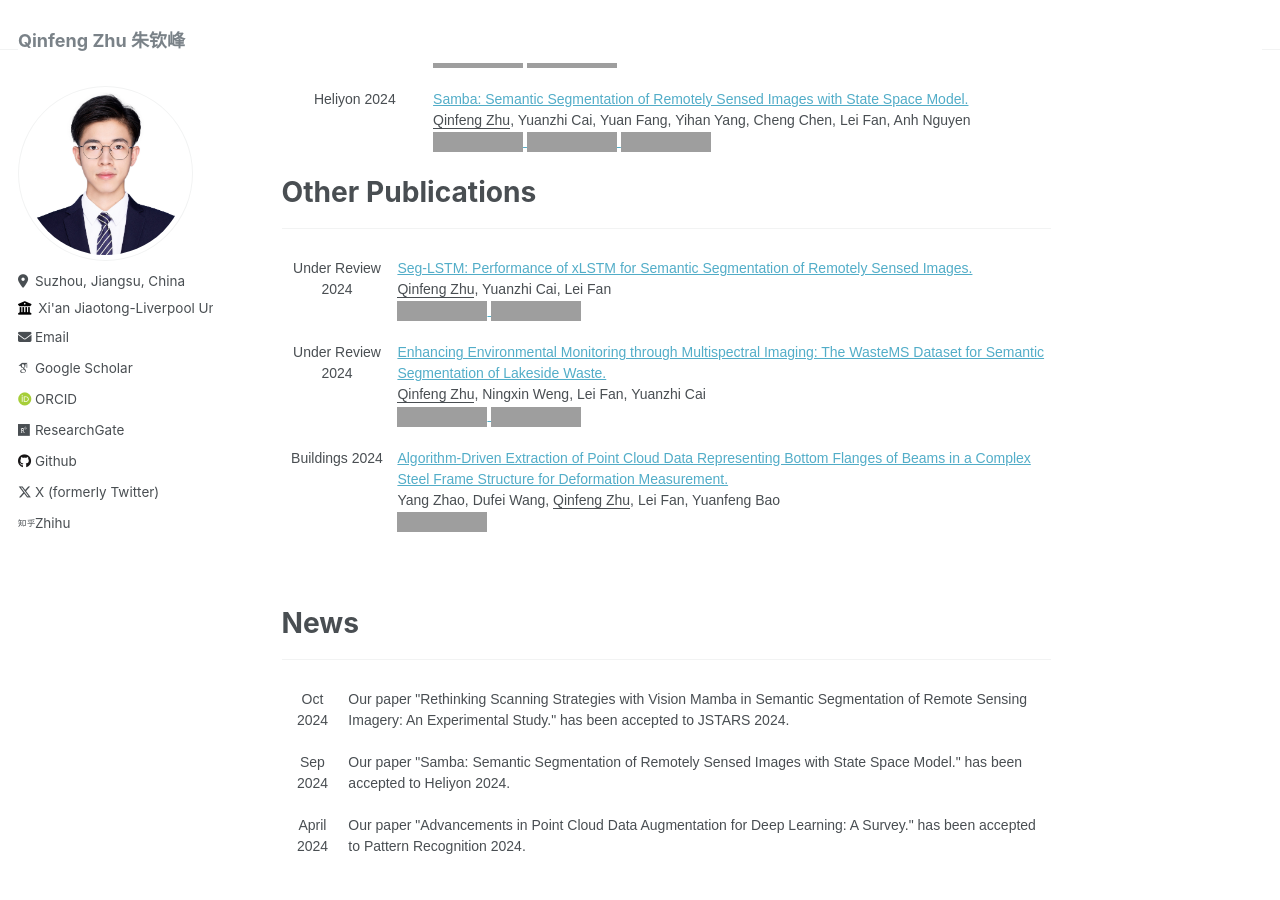
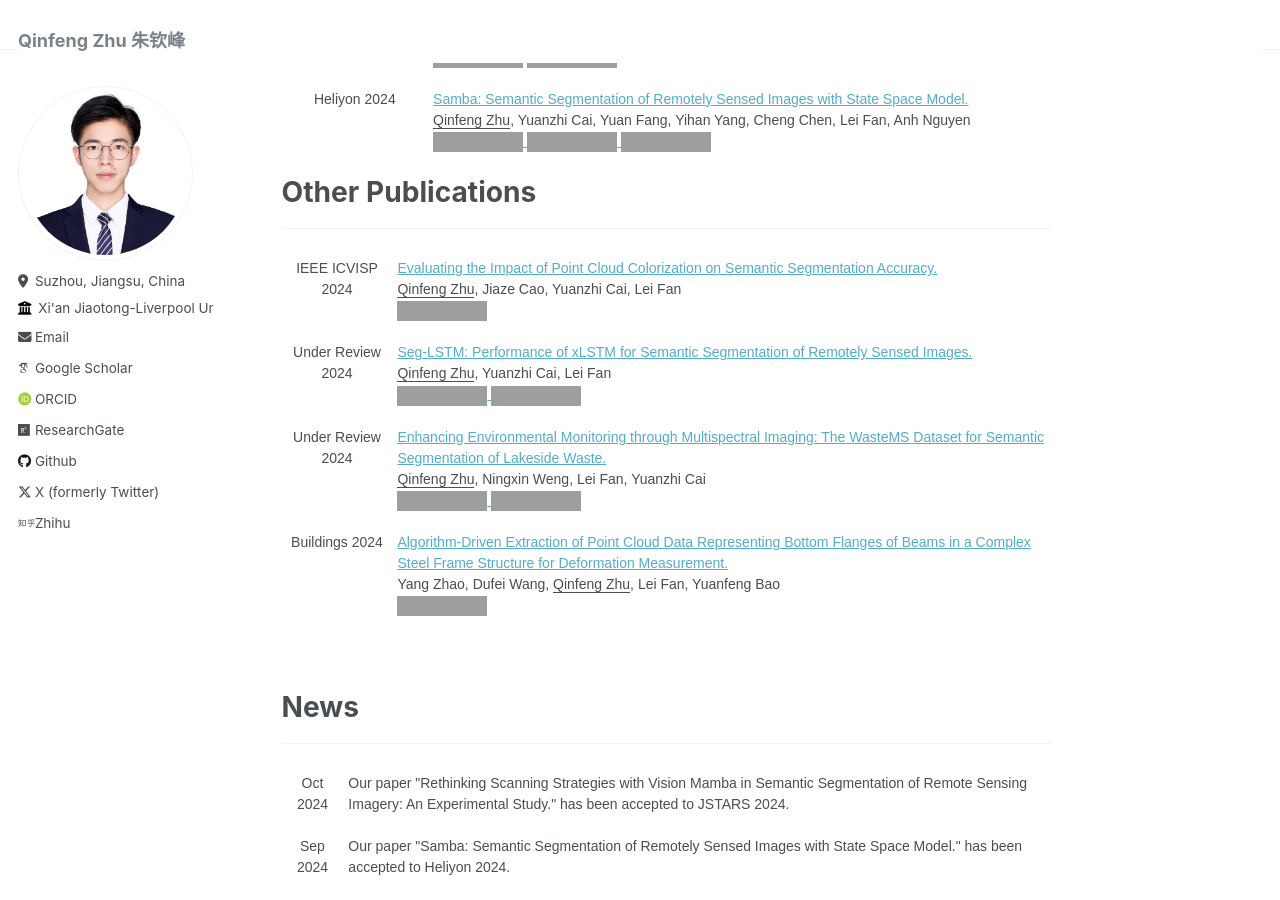
Before and after one commit to zhuqinfeng1999/zhuqinfeng1999.github.io, a Jekyll site: the page built from _pages/about.md, in a window 1280 px wide and 900 px high, scrolled down 555 px. Built offline with Jekyll 4.4.1, drawn with Linux system fonts in a browser that asks for light colours; some web fonts are replaced; grey boxes are pictures that could not be loaded.

Commit message:
Update about.md

```diff
--- a/_pages/about.md
+++ b/_pages/about.md
@@ -76,6 +76,15 @@ My research interests mainly lie on deep learning, especially in remote sensing,
 
 ---
 <table class="tg">
+    <tr>
+      <th class="tg-wk8r">IEEE ICVISP 2024</th>
+      <th class="tg-oe15"><a href="https://arxiv.org/abs/2410.06725">Evaluating the Impact of Point Cloud Colorization on Semantic Segmentation Accuracy.</a> <br><u>Qinfeng Zhu</u>, Jiaze Cao, Yuanzhi Cai, Lei Fan
+        <br>
+        <a href="https://arxiv.org/abs/2410.06725">
+          <img src="https://img.shields.io/badge/PDF-80000f" alt="PDF" style="width: auto; height: 20px;"/>
+        </a>
+      </th>
+    </tr>
     <tr>
       <th class="tg-wk8r">Under Review 2024</th>
       <th class="tg-oe15"><a href="https://arxiv.org/abs/2406.14086">Seg-LSTM: Performance of xLSTM for Semantic Segmentation of Remotely Sensed Images.</a> <br><u>Qinfeng Zhu</u>, Yuanzhi Cai, Lei Fan
```
